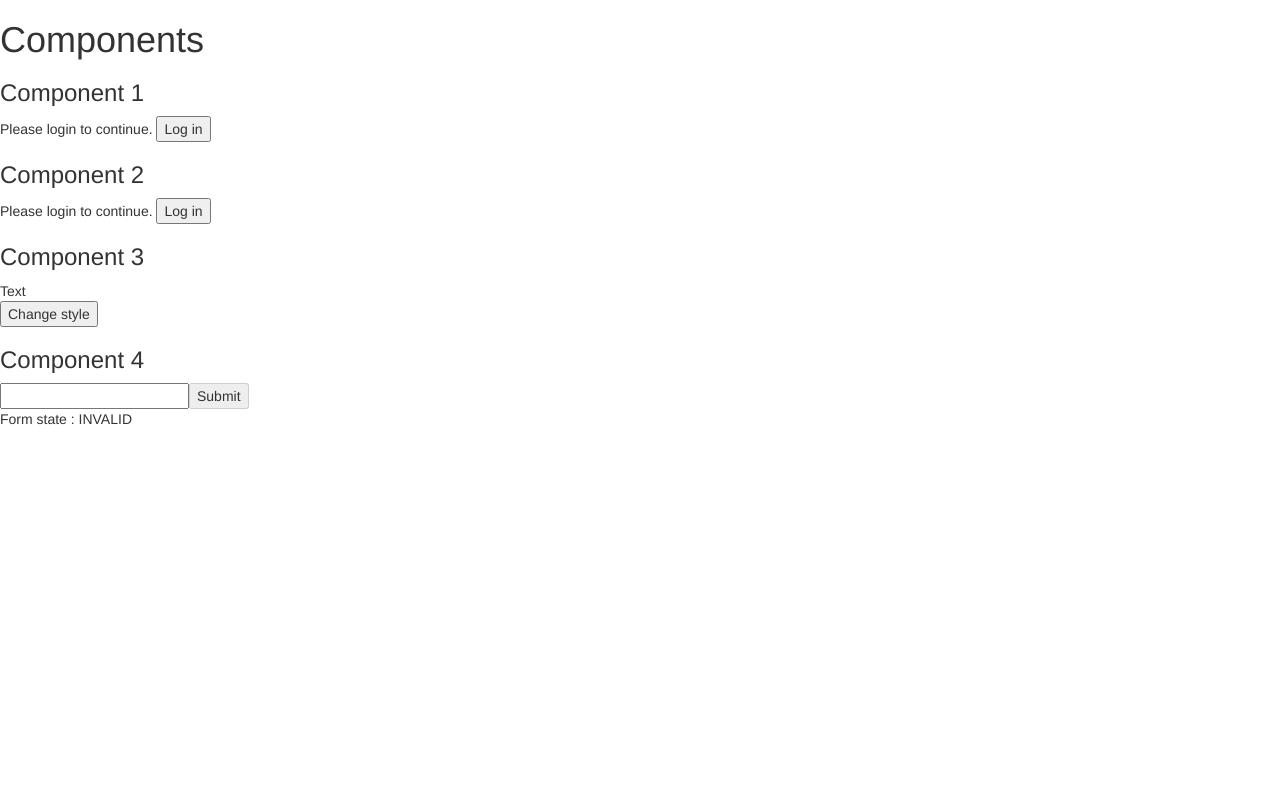
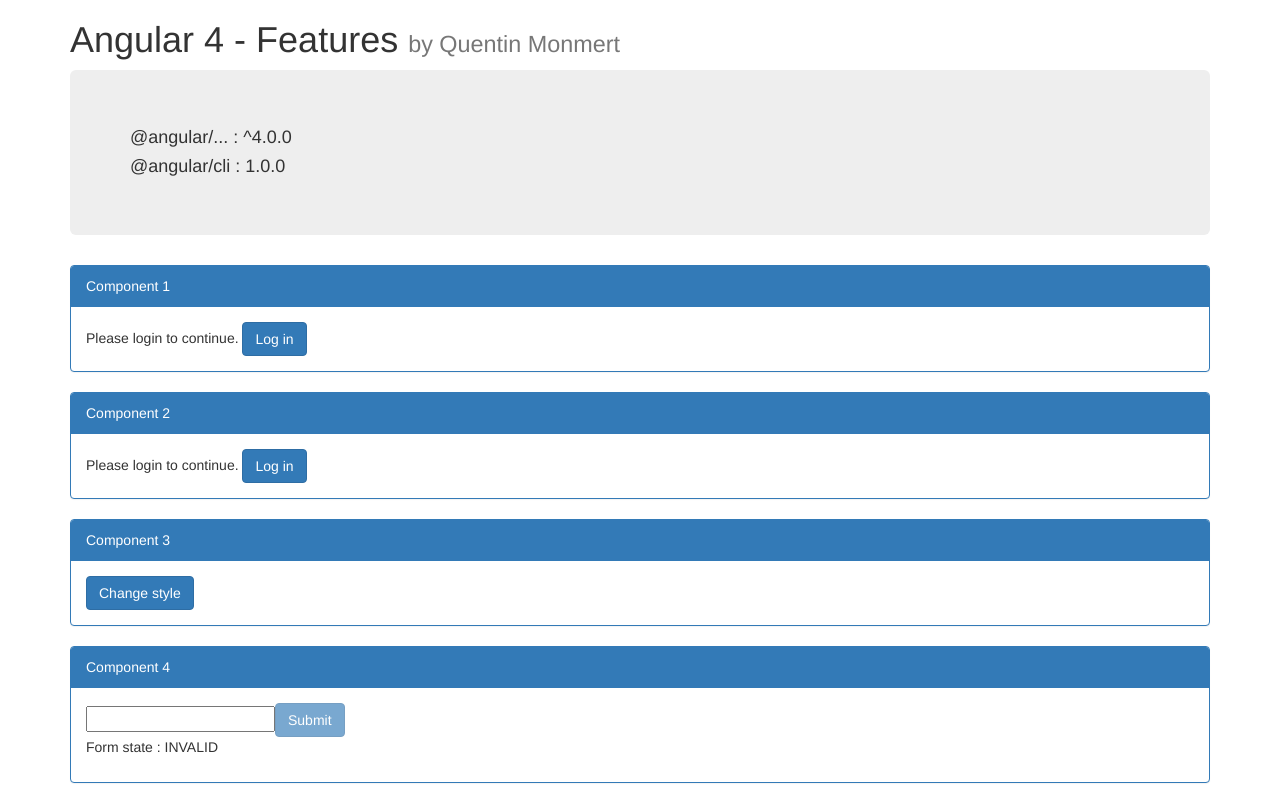
Before and after one commit to qmonmert/angular4-features, an Angular app: page / in a window 1280 px wide. Built offline with nearby package versions, Linux system fonts and the light colour scheme.

Commit message:
Apply bootstrap

```diff
--- a/src/app/app.component.html
+++ b/src/app/app.component.html
@@ -1,6 +1,10 @@
-<h1>
-    Components
-</h1>
+<div class="container">
+    <h1>Angular 4 - Features <small>by Quentin Monmert</small></h1>
+    <div class="jumbotron">
+        <h4>@angular/... : ^4.0.0</h4>
+        <h4>@angular/cli : 1.0.0</h4>
+    </div>
+</div>
 
 <app-component1></app-component1>
 
--- a/src/app/component1/component1.component.html
+++ b/src/app/component1/component1.component.html
@@ -1,10 +1,17 @@
-<h3>Component 1</h3>
+<div class="container">
+    <div class="panel panel-primary">
+        <div class="panel-heading">Component 1</div>
+        <div class="panel-body">
 
-<div *ngIf="authenticated; else notAuthenticated">
-    The user is logged in.
-    <button (click)="logout()">Log out</button>
+            <div *ngIf="authenticated; else notAuthenticated">
+                The user is logged in.
+                <button class="btn btn-primary" (click)="logout()">Log out</button>
+            </div>
+            <ng-template #notAuthenticated>
+                Please login to continue.
+                <button class="btn btn-primary" (click)="login()">Log in</button>
+            </ng-template>
+
+        </div>
+    </div>
 </div>
-<ng-template #notAuthenticated>
-    Please login to continue.
-    <button (click)="login()">Log in</button>
-</ng-template>
--- a/src/app/component2/component2.component.html
+++ b/src/app/component2/component2.component.html
@@ -1,11 +1,18 @@
-<h3>Component 2</h3>
+<div class="container">
+    <div class="panel panel-primary">
+        <div class="panel-heading">Component 2</div>
+        <div class="panel-body">
 
             <div *ngIf="authenticated; then isAuthenticated else notAuthenticated"></div>
             <ng-template #isAuthenticated>
                 The user is logged in.
-    <button (click)="logout()">Log out</button>
+                <button class="btn btn-primary" (click)="logout()">Log out</button>
             </ng-template>
             <ng-template #notAuthenticated>
                 Please login to continue.
-    <button (click)="login()">Log in</button>
+                <button class="btn btn-primary" (click)="login()">Log in</button>
             </ng-template>
+
+        </div>
+    </div>
+</div>
--- a/src/app/component3/component3.component.html
+++ b/src/app/component3/component3.component.html
@@ -1,4 +1,13 @@
-<h3>Component 3</h3>
+<div class="container">
+    <div class="panel panel-primary">
+        <div class="panel-heading">Component 3</div>
+        <div class="panel-body">
 
-<div #text>Text</div>
-<button (click)="onChangeBackground(text)">Change style</button>
+            <!--Feature-->
+            <div #myDiv>
+                <button class="btn btn-primary" (click)="onChangeBackground(myDiv)">Change style</button>
+            </div>
+
+        </div>
+    </div>
+</div>
--- a/src/app/component4/component4.component.html
+++ b/src/app/component4/component4.component.html
@@ -1,7 +1,15 @@
-<h3>Component 4</h3>
+<div class="container">
+    <div class="panel panel-primary">
+        <div class="panel-heading">Component 4</div>
+        <div class="panel-body">
 
-<form #f="ngForm">
-    <input type="email" ngModel name="email" required email>
-    <button [disabled]="!f.valid">Submit</button>
-    <p>Form state : {{ f.valid ? 'VALID' : 'INVALID' }}</p>
-</form>
+            <!--Feature-->
+            <form #f="ngForm">
+                <input type="email" ngModel name="email" required email>
+                <button class="btn btn-primary" [disabled]="!f.valid">Submit</button>
+                <p>Form state : {{ f.valid ? 'VALID' : 'INVALID' }}</p>
+            </form>
+
+        </div>
+    </div>
+</div>
```
Lines whose indentation alone changed are shown as unchanged.
